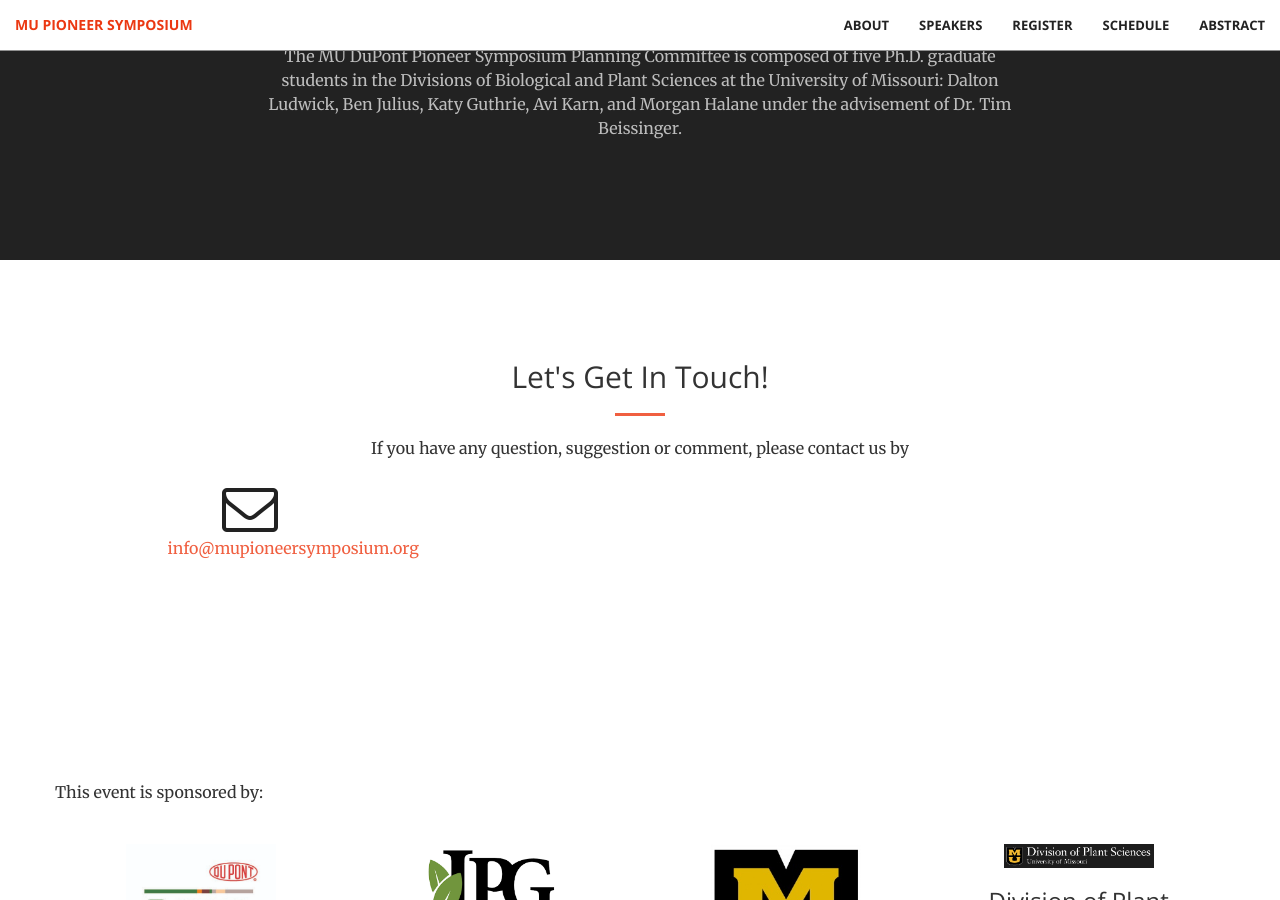
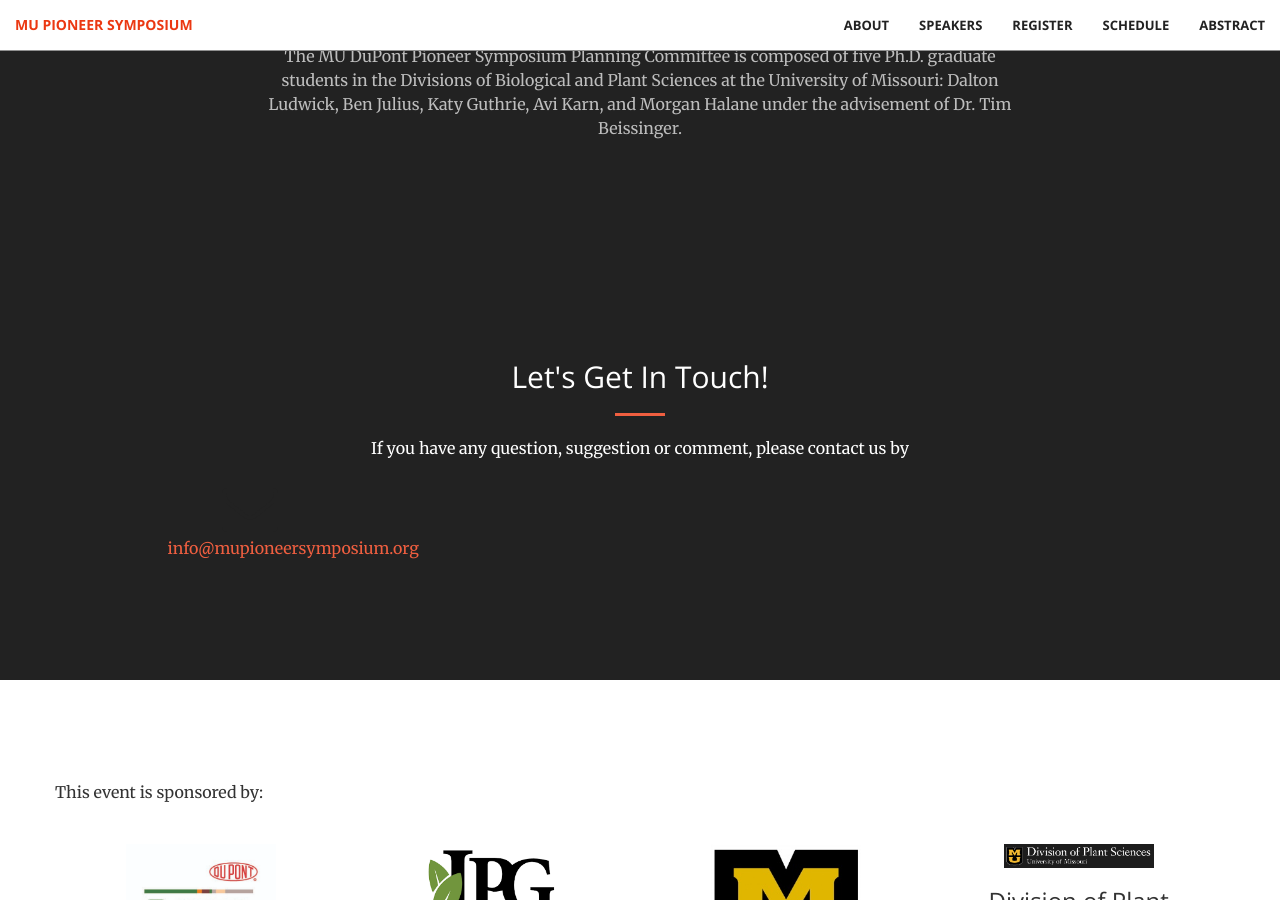
Before and after one commit to mupioneersymposium/mupioneersymposium.github.io, a Jekyll site: the page built from index.html, in a window 1280 px wide and 900 px high, scrolled down 1356 px. Built offline with Jekyll 4.4.1, drawn with Linux system fonts in a browser that asks for light colours.

Commit message:
Update contact.html

```diff
--- a/_includes/contact.html
+++ b/_includes/contact.html
@@ -1,4 +1,4 @@
-<section id="contact">
+<section class="bg-dark" id="contact">
     <div class="container">
         <div class="row">
             <div class="col-lg-8 col-lg-offset-2 text-center">
```
